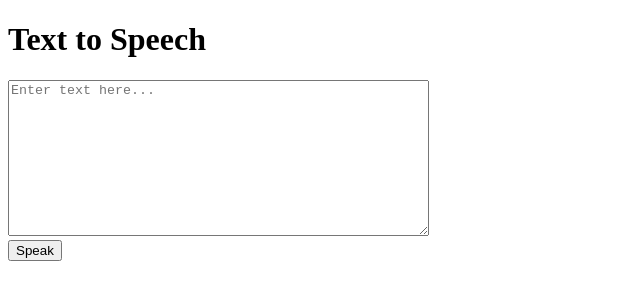
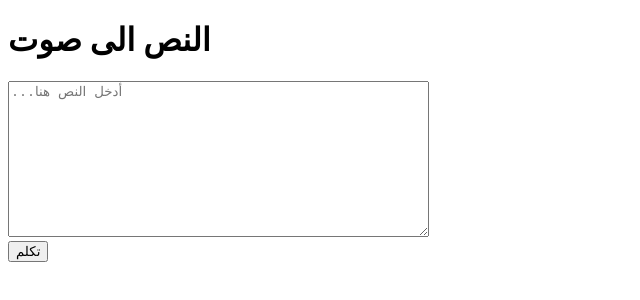
Before and after one commit to YKAwarta/JIBOVoiceTTS, a plain HTML site: page index.html in a window 1280 px wide. Shown: the whole page, without its empty margins (0-640 px from the left). Drawn offline with Linux system fonts and the light colour scheme.

Commit message:
Update index.html

```diff
--- a/index.html
+++ b/index.html
@@ -1,16 +1,16 @@
 <!DOCTYPE html>
-<html lang="en">
+<html lang="ar">
   <head>
     <meta charset="UTF-8">
     <meta name="viewport" content="width=device-width, initial-scale=1.0">
-    <title>Text to Speech</title>
+    <title>النص الى صوت</title>
   </head>
 
 <body>
-  <h1>Text to Speech</h1>
-  <textarea id="text-input" placeholder="Enter text here..." rows="10" cols="50"></textarea>
+  <h1>النص الى صوت</h1>
+  <textarea id="text-input" placeholder="...أدخل النص هنا" rows="10" cols="50"></textarea>
   <br>
-  <button onclick="speakText()">Speak</button>
+  <button onclick="speakText()">تكلم</button>
   <script src="script.js"></script>
 </body>
 </html>
```
